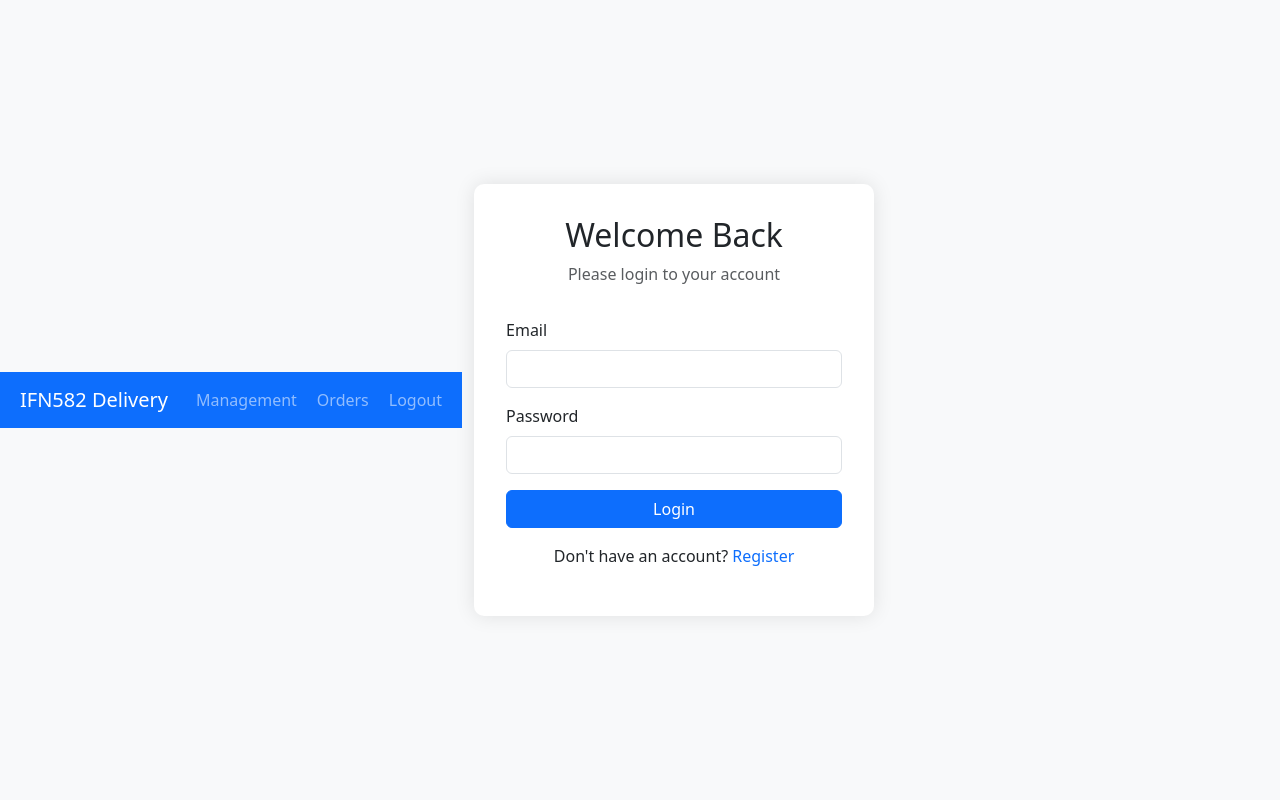
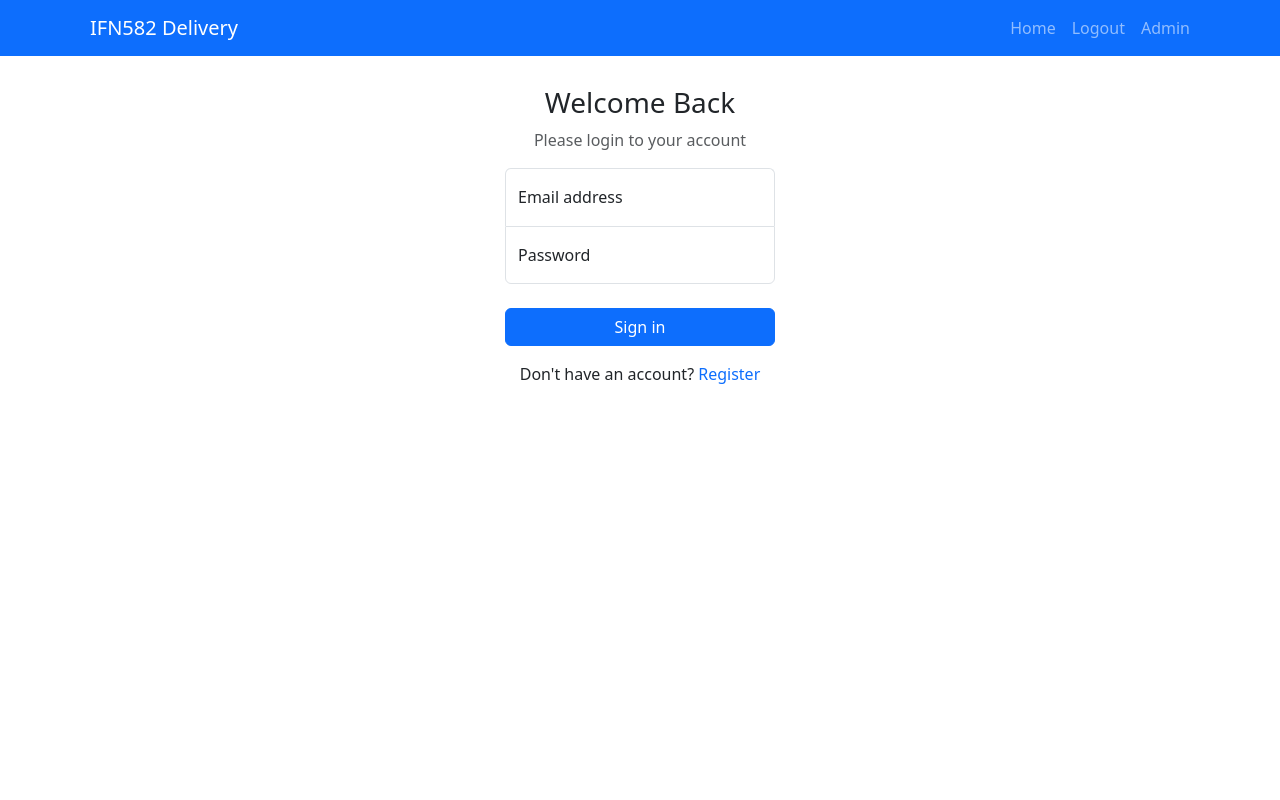
Before and after one commit to phattantran1997/ifn582_delivery, a Flask app: template templates/login.html in a window 1280 px wide. Run offline with Flask 3, Linux system fonts and the light colour scheme; the template is opened without the code that fills it, so the values that code supplies are empty; the visitor is signed in with stand-in values (Sample User, id 1).

Commit message:
fix: templates and auth-routes

```diff
--- a/templates/base.html
+++ b/templates/base.html
@@ -20,29 +20,21 @@
             </button>
             <div class="collapse navbar-collapse" id="navbarNav">
                 <ul class="navbar-nav ms-auto">
-                    {% if session.get('user_id') %}
-                        {% if session.get('role') == 'admin' %}
+                    <li class="nav-item">
+                        <a class="nav-link" href="{{ url_for('main.home') }}">Home</a>
+                    </li>
+                    {% if 'user_id' in session %}
+                        <li class="nav-item">
+                            <a class="nav-link" href="{{ url_for('auth.logout') }}">Logout</a>
+                        </li>
+                        {% if session['role'] == 'admin' %}
                             <li class="nav-item">
-                                <a class="nav-link" href="{{ url_for('user.admin_page') }}">
-                                    <i class="fas fa-tachometer-alt me-1"></i>Management
-                                </a>
+                                <a class="nav-link" href="{{ url_for('admin.home') }}">Admin</a>
                             </li>
                         {% endif %}
-                        <li class="nav-item">
-                            <a class="nav-link" href="{{ url_for('user.order_page') }}">
-                                <i class="fas fa-box me-1"></i>Orders
-                            </a>
-                        </li>
-                        <li class="nav-item">
-                            <a class="nav-link" href="{{ url_for('auth.logout') }}">
-                                <i class="fas fa-sign-out-alt me-1"></i>Logout
-                            </a>
-                        </li>
                     {% else %}
                         <li class="nav-item">
-                            <a class="nav-link" href="{{ url_for('auth.login_page') }}">
-                                <i class="fas fa-sign-in-alt me-1"></i>Login
-                            </a>
+                            <a class="nav-link" href="{{ url_for('auth.login') }}">Login</a>
                         </li>
                     {% endif %}
                 </ul>
--- a/templates/index.html
+++ b/templates/index.html
@@ -1,8 +1,10 @@
 {% extends "base.html" %}
 {% block title %}IFN582 Delivery{% endblock %}
+{% block navbar %}
+{% endblock %}
 {% block content %}
 <div class="container">
-    <h1 class="mt-5">Wellcome to the Delivery Service</h1>
+    <h1 class="mt-5">Welcome to the Delivery Service</h1>
     <p class="lead">Your one-stop solution for all delivery needs.</p>
 </div>
 {% endblock %}
--- a/templates/login.html
+++ b/templates/login.html
@@ -1,35 +1,17 @@
-{% extends "index.html" %}
-
+{% extends "base.html" %}
 {% block title %}Login / Register{% endblock %}
-
 {% block styles %}
 <style>
-    body {
-        background-color: #f8f9fa;
-        height: 100vh;
-        display: flex;
-        align-items: center;
-        justify-content: center;
-    }
-    .auth-container {
-        background: white;
-        padding: 2rem;
-        border-radius: 10px;
-        box-shadow: 0 0 20px rgba(0,0,0,0.1);
+    .form-signin {
         width: 100%;
-        max-width: 400px;
-    }
-    .brand {
-        text-align: center;
-        margin-bottom: 2rem;
+        max-width: 330px;
+        padding: 15px;
+        margin: auto;
     }
     .error-message {
         color: #dc3545;
         margin-bottom: 1rem;
         display: none;
-    }
-    .form-container {
-        transition: opacity 0.3s ease-in-out;
     }
     .toggle-form {
         cursor: pointer;
@@ -38,16 +20,13 @@
     .toggle-form:hover {
         text-decoration: underline;
     }
+    .form-floating .form-control {
+        border-radius: 0;
+    }
 </style>
 {% endblock %}
-
 {% block content %}
-<div class="container center">
-    <div class="auth-container">
-        <div class="brand">
-            <h2 id="form-title">Welcome Back</h2>
-            <p class="text-muted" id="form-subtitle">Please login to your account</p>
-        </div>
+<main class="form-signin">
     {% with messages = get_flashed_messages(with_categories=true) %}
         {% if messages %}
             {% for category, message in messages %}
@@ -56,42 +35,42 @@
         {% endif %}
     {% endwith %}
     <div id="error-message" class="error-message"></div>
-
     <!-- Login Form -->
-        <form id="login-form" class="form-container">
-            <div class="mb-3">
-                <label for="login-email" class="form-label">Email</label>
-                <input type="email" class="form-control" id="login-email" required>
+    <form id="login-form" class="form-signin">
+        <h2 class="h3 mb-2 fw-normal text-center">Welcome Back</h2>
+        <p class="text-muted text-center mb-3">Please login to your account</p>
+        <div class="form-floating">
+            <input type="email" class="form-control rounded-top border-bottom-0" id="floatingEmail" placeholder="name@example.com">
+            <label for="floatingEmail">Email address</label>
         </div>
-            <div class="mb-3">
-                <label for="login-password" class="form-label">Password</label>
-                <input type="password" class="form-control" id="login-password" required>
+        <div class="form-floating mb-4">
+            <input type="password" class="form-control rounded-bottom" id="floatingPassword" placeholder="Password">
+            <label for="floatingPassword">Password</label>
         </div>
-            <button type="submit" class="btn btn-primary w-100 mb-3">Login</button>
-            <p class="text-center">Don't have an account? <span class="toggle-form" onclick="toggleForm()">Register</span></p>
+        <button type="submit" class="btn btn-primary w-100 mb-3">Sign in</button>
+        <p class="text-center">Don't have an account? <span class="toggle-form" onclick="toggleForm()"> Register</span></p>
     </form>
 
     <!-- Register Form -->
     <form id="register-form" class="form-container" style="display: none;">
-            <div class="mb-3">
-                <label for="register-username" class="form-label">Username</label>
+        <div class="form-floating">
             <input type="text" class="form-control" id="register-username" required>
+            <label for="register-username">Username</label>
         </div>
-            <div class="mb-3">
-                <label for="register-email" class="form-label">Email</label>
+        <div class="form-floating">
             <input type="email" class="form-control" id="register-email" required>
+            <label for="register-email">Email</label>
         </div>
-            <div class="mb-3">
-                <label for="register-password" class="form-label">Password</label>
+        <div class="form-floating">
             <input type="password" class="form-control" id="register-password" required>
+            <label for="register-password">Password</label>
         </div>
-            <div class="mb-3">
-                <label for="confirm-password" class="form-label">Confirm Password</label>
+        <div class="form-floating">
             <input type="password" class="form-control" id="confirm-password" required>
+            <label for="confirm-password">Confirm Password</label>
         </div>
         <button type="submit" class="btn btn-primary w-100 mb-3">Register</button>
         <p class="text-center">Already have an account? <span class="toggle-form" onclick="toggleForm()">Login</span></p>
     </form>
-    </div>
-</div>
+</main>
 {% endblock %}
```
Also changed, not shown: api/routes/auth_routes.py (+7 -7 lines). Lines whose indentation alone changed are shown as unchanged.
